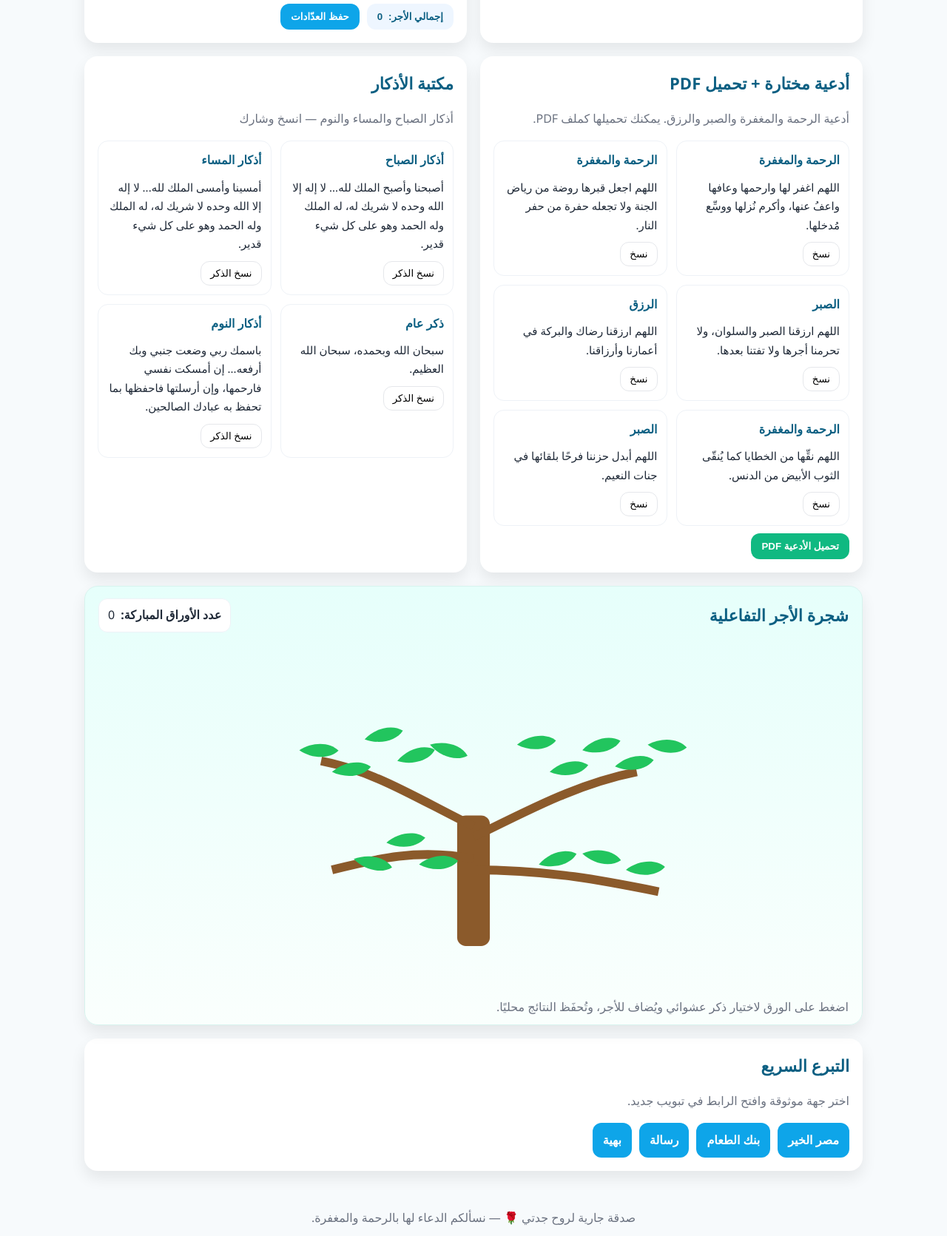
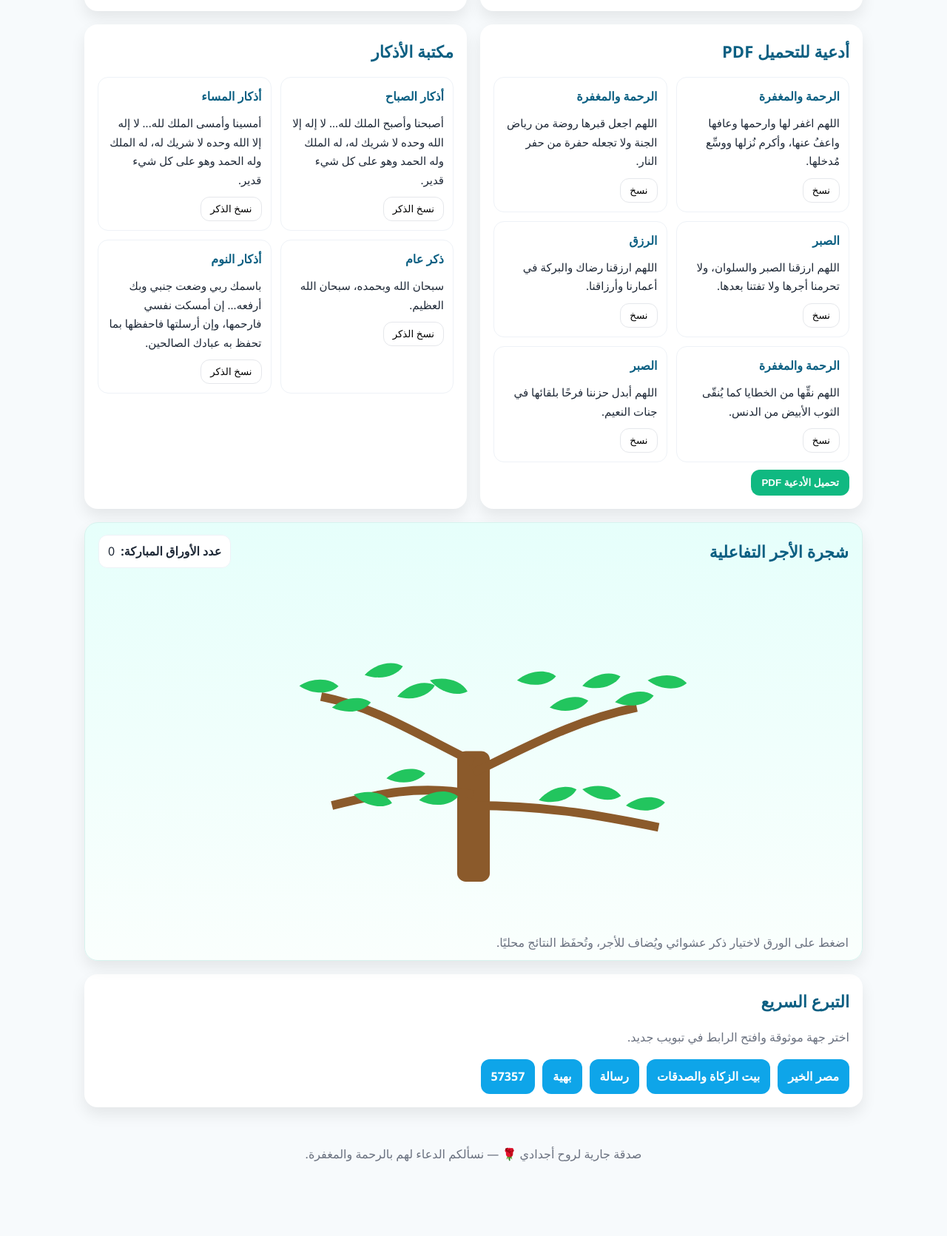
Before and after one commit to Youssef1Moustafa/ongoing-charity, a plain HTML site: page index.html in a window 1280 px wide. Shown: the part 1004-2675 px from the top of the page at 74% size. After the commit the page ends 2588 px from the top, so only its background shows below. Drawn offline with nearby package versions, Linux system fonts and the light colour scheme.

Commit message:
Update index.html

```diff
--- a/index.html
+++ b/index.html
@@ -99,7 +99,7 @@
             <h5>الحاج يوسف عبدالفتاح بكر</h5>
             <h5>الحاج أحمد محمد اللبودي</h5>
             <h5>الحاجه ام كلثوم محمد اللبودي</h5>
-            <h5>الحاجه امال داوود</h5>
+            <h5>الحاجه امال علي داوود</h5>
       <p>اللهم اجعلهم في الفردوس الأعلى، وانفعهم بكل ذكر ودعاء وعمل صالح يُنشر من خلال هذا الموقع.</p>
     </div>
   </header>
@@ -117,14 +117,14 @@
         </div>
         <div class="dua">
           <strong>دعاء للمتوفين:</strong><br>
-          اللهم اغفر لها وارحمها وعافها واعفُ عنها، وأكرم نُزلها ووسِّع مُدخلها، واجعل قبرها روضة من رياض الجنة.
+          اللهم اغفر لهم وارحمهم وعافهم واعفُ عنهم، وأكرم نُزلهم ووسِّع مُدخلهم، واجعل قبرهم روضة من رياض الجنة.
         </div>
       </div>
 
       <!-- مؤقت تسبيح -->
       <div class="card span-6" id="tasbeeh">
-        <h2>مؤقت وعداد تسبيح</h2>
-        <p class="muted">اذكر الله: سبحان الله، الحمد لله، الله أكبر. العدّادات تُحفَظ على جهازك.</p>
+        <h2> عداد تسبيح</h2>
+        <p class="muted"></p>
         <div class="counter">
           <div>
             <div class="label">سبحان الله</div>
@@ -180,8 +180,8 @@
 
       <!-- أدعية + تحميل PDF -->
       <div class="card span-6" id="duas">
-        <h2>أدعية مختارة + تحميل PDF</h2>
-        <p class="muted">أدعية الرحمة والمغفرة والصبر والرزق. يمكنك تحميلها كملف PDF.</p>
+        <h2>أدعية للتحميل PDF</h2>
+        <p class="muted"></p>
         <div class="cards" id="duaCards"></div>
         <div style="margin-top:10px">
           <button class="btn secondary" id="downloadPDF">تحميل الأدعية PDF</button>
@@ -191,7 +191,7 @@
       <!-- مكتبة أذكار تفاعلية -->
       <div class="card span-6" id="azkar">
         <h2>مكتبة الأذكار</h2>
-        <p class="muted">أذكار الصباح والمساء والنوم — انسخ وشارك</p>
+        <p class="muted"></p>
         <div class="cards" id="azkarCards"></div>
       </div>
 
@@ -222,17 +222,18 @@
         <h2>التبرع السريع</h2>
         <p class="muted">اختر جهة موثوقة وافتح الرابط في تبويب جديد.</p>
         <div class="donate-buttons">
-          <a class="btn" href="https://misrelkheir.org/ar/donation" target="_blank" rel="noopener">مصر الخير</a>
-          <a class="btn" href="https://www.foodbankegypt.org/donate" target="_blank" rel="noopener">بنك الطعام</a>
-          <a class="btn" href="https://www.resala.org/donate" target="_blank" rel="noopener">رسالة</a>
-          <a class="btn" href="https://baheya.org/ar/donate" target="_blank" rel="noopener">بهية</a>
+          <a class="btn" href="https://misrelkheir.org/ar/donation" target="_blank" rel="noopener" aria-label="فتح موقع مصر الخير للتبرع">مصر الخير</a>
+          <a class="btn" href="https://baitzakat.org.eg/donationprogrames/#5" target="_blank" rel="noopener" aria-label="فتح موقع بيت الزكاة والصدقات   ">بيت الزكاة والصدقات</a>
+          <a class="btn" href="https://www.resala.org/donate" target="_blank" rel="noopener" aria-label="فتح موقع رسالة للتبرع">رسالة</a>
+          <a class="btn" href="https://baheya.org/ar/donate" target="_blank" rel="noopener" aria-label="فتح موقع بهية للتبرع">بهية</a>
+          <a class="btn" href="https://baheya.org/ar/donate" target="_blank" rel="noopener" aria-label="فتح موقع مستشفي 57357">57357</a>
         </div>
       </div>
     </section>
   </main>
 
   <footer>
-    صدقة جارية لروح جدتي 🌹 — نسألكم الدعاء لها بالرحمة والمغفرة.
+    صدقة جارية لروح أجدادي 🌹 — نسألكم الدعاء لهم بالرحمة والمغفرة.
   </footer>
 
   <script>
```
